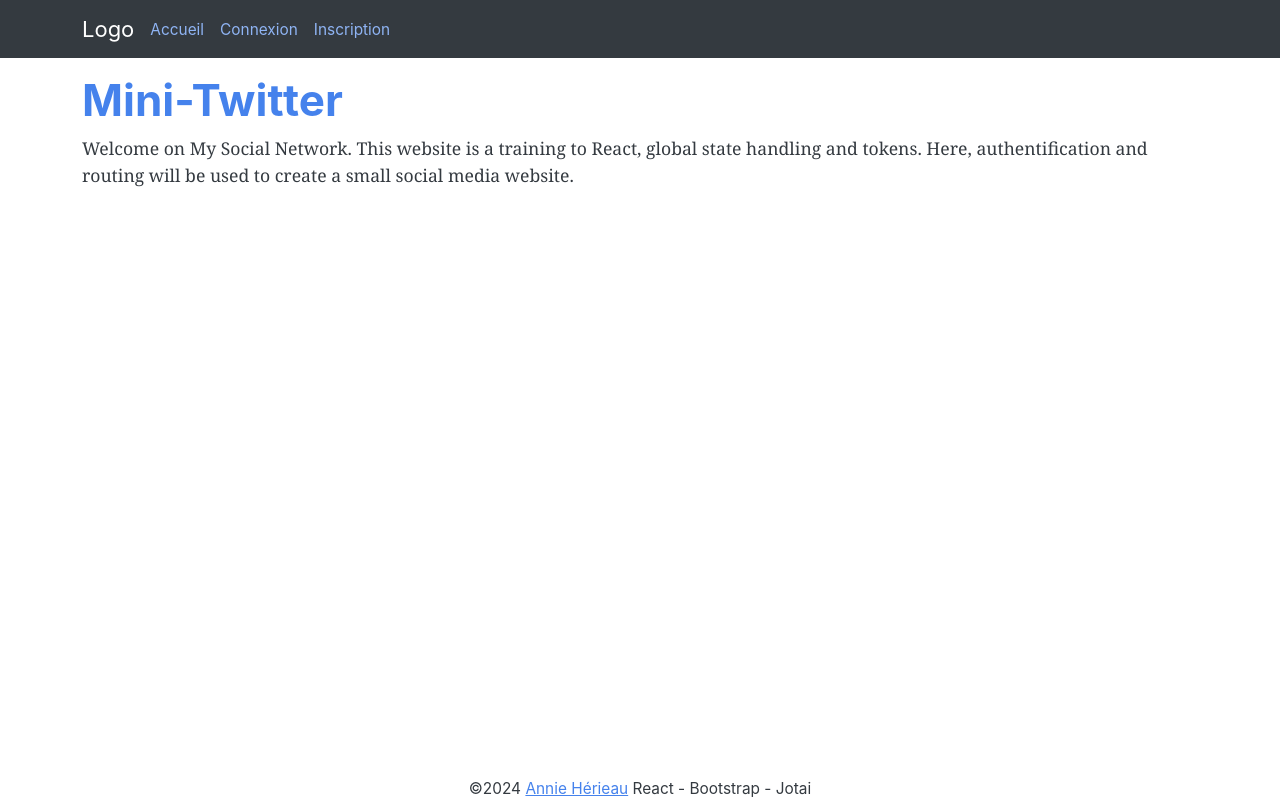
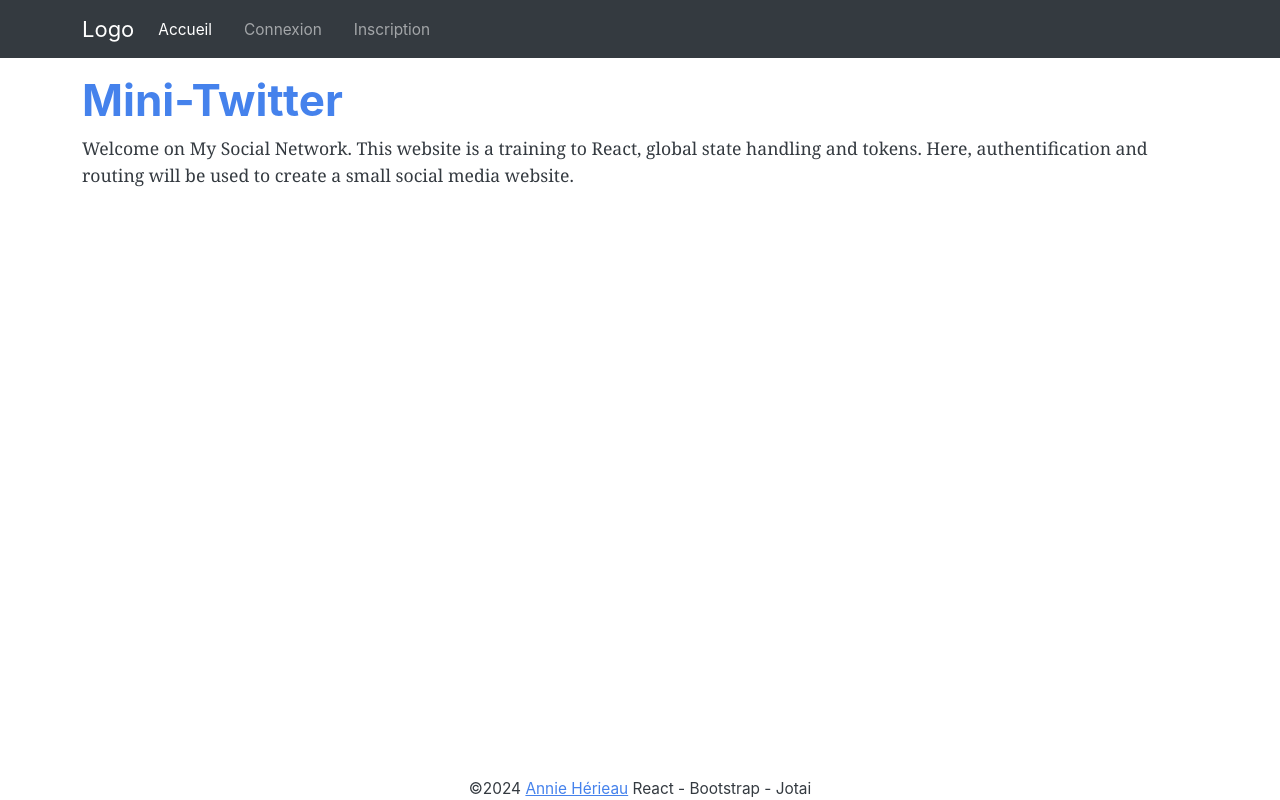
Before and after one commit to annieherieau/thp_reseau-social, a React (Vite) app: page / in a window 1280 px wide. Built offline with nearby package versions, Linux system fonts and the light colour scheme; no server answers.

Commit message:
redirect

```diff
--- a/src/components/Header.jsx
+++ b/src/components/Header.jsx
@@ -9,8 +9,7 @@ import { authAtom } from "../app/atoms";
 
 
 export default function Header() {
-  const isLoggedIn = useAtomValue(authAtom) ? true : false;
-  const username = useAtomValue(authAtom) ? useAtomValue(authAtom).username : null;
+  const isLoggedIn = useAtomValue(authAtom);
   const logOut = () => {
     removeCookie();
     toHomePage()
@@ -26,22 +25,22 @@ export default function Header() {
           <Navbar.Collapse id="app-navbar">
             <Nav>
               <Nav.Item>
-                <NavLink to="/">Accueil</NavLink>
+                <NavLink className='nav-link' to="/">Accueil</NavLink>
               </Nav.Item>
               {!isLoggedIn && (
                 <Nav.Item>
-                  <NavLink to="/login">Connexion</NavLink>
+                  <NavLink className='nav-link' to="/login">Connexion</NavLink>
                 </Nav.Item>
               )}
               {!isLoggedIn && (
                 <Nav.Item>
-                  <NavLink to="/register">Inscription</NavLink>
+                  <NavLink className='nav-link' to="/register">Inscription</NavLink>
                 </Nav.Item>
               )}
 
               {isLoggedIn && (
                 <Nav.Item>
-                  <NavLink to="/profile">Profile {username}</NavLink>
+                  <NavLink className='nav-link' to="/profile">Profile {isLoggedIn.username}</NavLink>
                 </Nav.Item>
               )}
               {isLoggedIn && (
--- a/src/pages/Profile.jsx
+++ b/src/pages/Profile.jsx
@@ -6,32 +6,49 @@ import { authAtom } from "../app/atoms";
 import PostList from "../features/posts/PostsList";
 import UserProfile from "../features/user/UserProfile";
 import { useParams } from "react-router-dom";
-import sendRequest from "../app/api";
+import sendRequest, { buildRequest, handleResponse } from "../app/api";
 import { useState } from "react";
 import toHomePage from "../app/toHomePage";
+import { useEffect } from "react";
 
 export default function Profile() {
   const isLoggedIn = useAtomValue(authAtom);
   if (!isLoggedIn) {
     toHomePage();
   }
+  const [request, setRequest] = useState(undefined);
+  const [response, setResponse] = useState(undefined);
   const [authorId, setAuthorId] = useState(parseInt(useParams().authorId));
-  const id = authorId ? authorId : isLoggedIn.userid;
+  const [id, setId] = useState(authorId ? authorId : isLoggedIn.userid);
 
+  useEffect(() => {}, [window.location]);
   // requête API
   const requestType = authorId ? "read_user" : "read_user_me";
-  console.log(requestType);
-  const response = sendRequest(requestType, {
-    id: id,
-    token: isLoggedIn.token,
-  });
+  // créer la requête au changement de authorid
+  useEffect(() => {
+    setId(authorId ? authorId : isLoggedIn.userid);
+    setRequest(
+      buildRequest(requestType, {
+        id: id,
+        token: isLoggedIn.token,
+      })
+    );
+  }, [useParams()]);
+
+  // // envoyer la requête
+  useEffect(() => {
+    if (request) {
+      fetch(request.url, request.options)
+        .then((response) => response.json())
+        .then((response) => setResponse(handleResponse(requestType, response)))
+        .catch((err) => console.error(err));
+    }
+  }, [request]);
 
   // afichage Erreurs
   if (response && response.error) {
     return <p className="text-danger">{response.error.message}</p>;
   }
-
-  console.log(response);
 
   if (isLoggedIn && response) {
     return (
```
